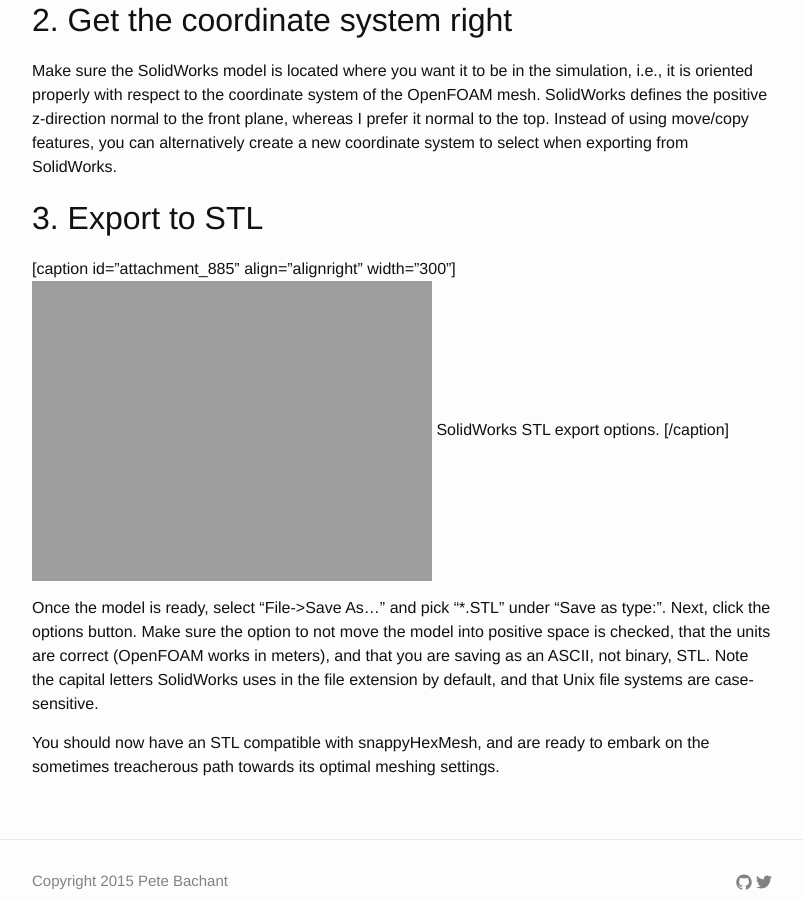
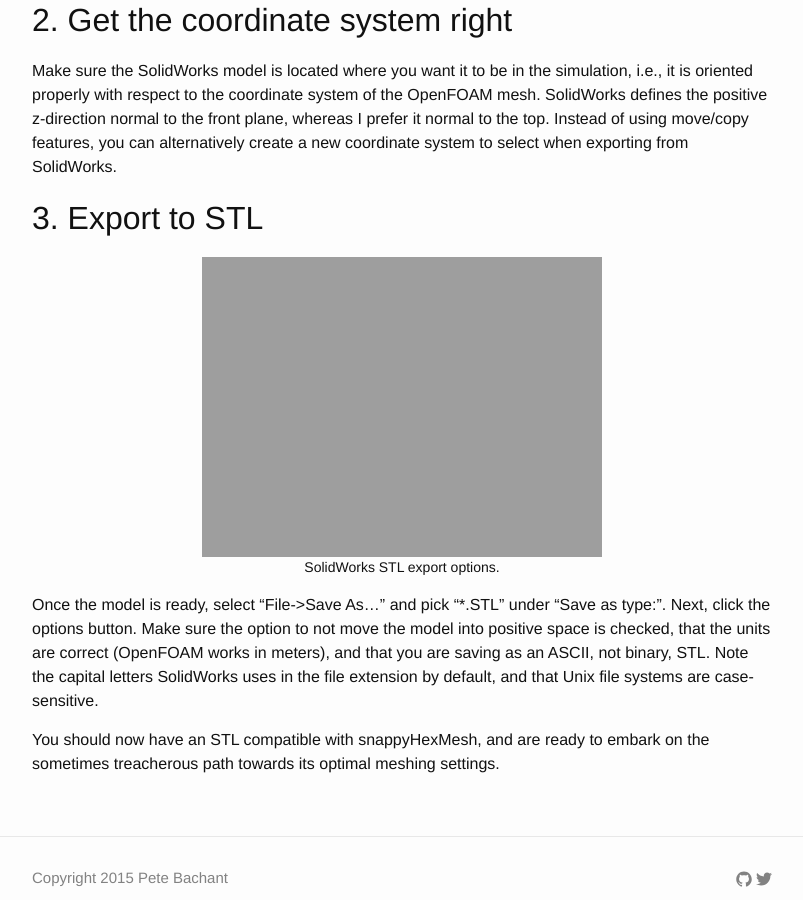
Before and after one commit to petebachant/petebachant.github.io, a Jekyll site: the page built from _posts/2014-08-15-preparing-solidworks-cad-models-for-openfoams-snappyhexmesh.markdown, in a window 1280 px wide and 900 px high, scrolled down 531 px. Shown: the whole window, without its empty margins (238-1041 px from the left). Built offline with Jekyll 4.4.1, drawn with Linux system fonts in a browser that asks for light colours; Markdown is read by kramdown in place of the engine named in the settings.

Commit message:
Fix up image in SolidWorks mesh post

```diff
--- /dev/null
+++ b/_includes/figure.html
@@ -0,0 +1,12 @@
+<!--figure tags without plugin: http://stackoverflow.com/questions/19331362/using-an-image-caption-in-markdown-jekyll -->
+
+<!-- from github.com/programminghistorian/jekyll -->
+
+<figure align="center">
+	<a href="{{ include.src }}">
+		<img src="{{ include.src }}" alt="{{ include.caption }}">
+	</a>
+<figcaption align="center">
+    {{ include.caption }}
+</figcaption>
+</figure>
--- a/_posts/2014-08-15-preparing-solidworks-cad-models-for-openfoams-snappyhexmesh.markdown
+++ b/_posts/2014-08-15-preparing-solidworks-cad-models-for-openfoams-snappyhexmesh.markdown
@@ -22,19 +22,17 @@ This post is a quick tutorial for preparing geometry in SolidWorks for meshing w
 This step is common for all types of simulations. Unnecessary details should be removed from the CAD model such that the behavior can be simulated with minimal geometric complexity—use your judgement. For example, if simulating aerodynamics around a car body, bolt heads may be unnecessary. If working with an assembly, I prefer to save as single part first. Small features can then be removed, and the part can be simplified such that it is a single watertight object.
 
 
-
 ## 2. Get the coordinate system right
-
 
 Make sure the SolidWorks model is located where you want it to be in the simulation, i.e., it is oriented properly with respect to the coordinate system of the OpenFOAM mesh. SolidWorks defines the positive z-direction normal to the front plane, whereas I prefer it normal to the top. Instead of using move/copy features, you can alternatively create a new coordinate system to select when exporting from SolidWorks.
 
 
-
 ## 3. Export to STL
 
+{% include figure.html
+src="http://petebachant.me/wp-content/uploads/2014/08/solidworks_to_openfoam_stl-300x264.png"
+caption="SolidWorks STL export options." %}
 
-[caption id="attachment_885" align="alignright" width="300"][![SolidWorks STL export options. ](http://petebachant.me/wp-content/uploads/2014/08/solidworks_to_openfoam_stl-300x264.png)](http://petebachant.me/wp-content/uploads/2014/08/solidworks_to_openfoam_stl.png) SolidWorks STL export options. [/caption]
-
-Once the model is ready, select "File->Save As..." and pick "*.STL" under "Save as type:". Next, click the options button. Make sure the option to not move the model into positive space is checked, that the units are correct (OpenFOAM works in meters), and that you are saving as an ASCII, not binary, STL. Note the capital letters SolidWorks uses in the file extension by default, and that Unix file systems are case-sensitive.
+Once the model is ready, select "File->Save As..." and pick "\*.STL" under "Save as type:". Next, click the options button. Make sure the option to not move the model into positive space is checked, that the units are correct (OpenFOAM works in meters), and that you are saving as an ASCII, not binary, STL. Note the capital letters SolidWorks uses in the file extension by default, and that Unix file systems are case-sensitive.
 
 You should now have an STL compatible with snappyHexMesh, and are ready to embark on the sometimes treacherous path towards its optimal meshing settings.
```
